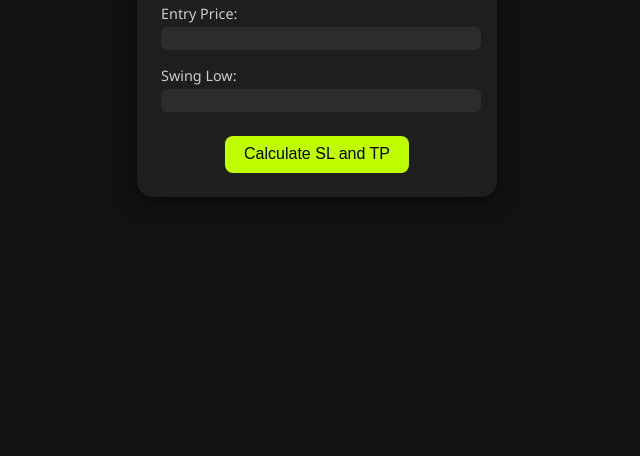
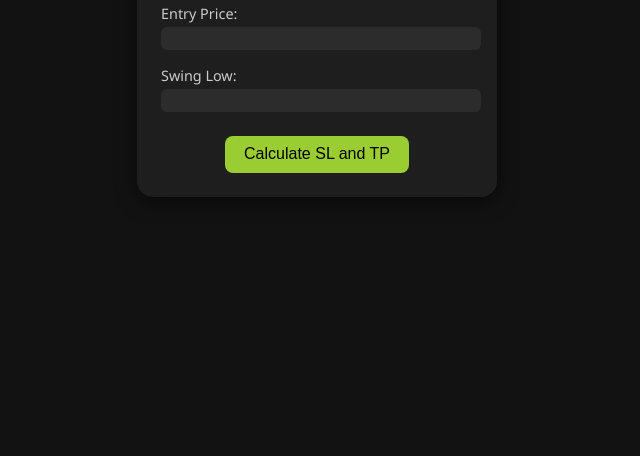
Before and after one commit to anonyfamouz/sl_tp_calc, a plain HTML site: page index.html in a window 1280 px wide. Shown: the part 344-800 px from the top of the page, without its empty margins (323-963 px from the left). Drawn offline with Linux system fonts and the light colour scheme.

Commit message:
Update index.html

```diff
--- a/index.html
+++ b/index.html
@@ -68,7 +68,7 @@
       margin-top: 1.5rem;
       padding: 0.6rem 1.2rem;
       font-size: 1rem;
-      background-color: #bfff00;
+      background-color: #9acd32;
       color: #000;
       border: none;
       border-radius: 0.5rem;
```
